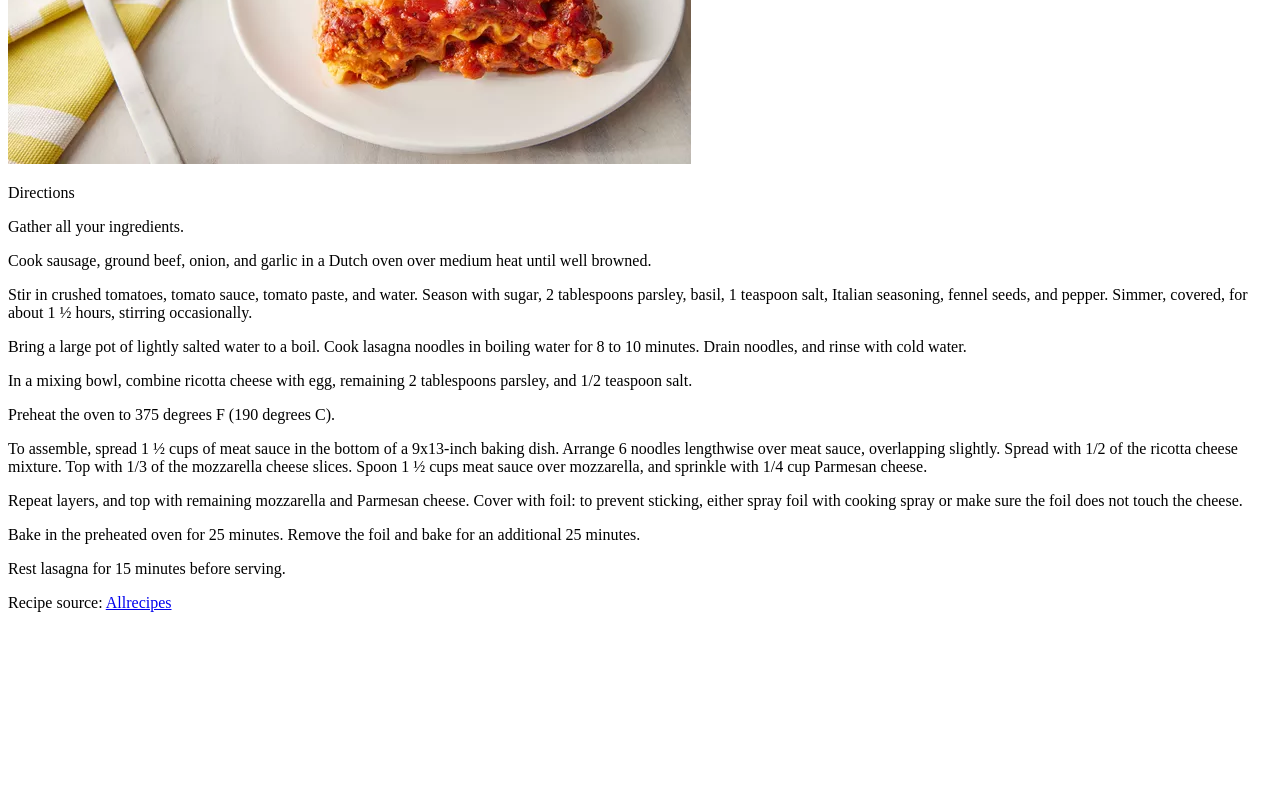
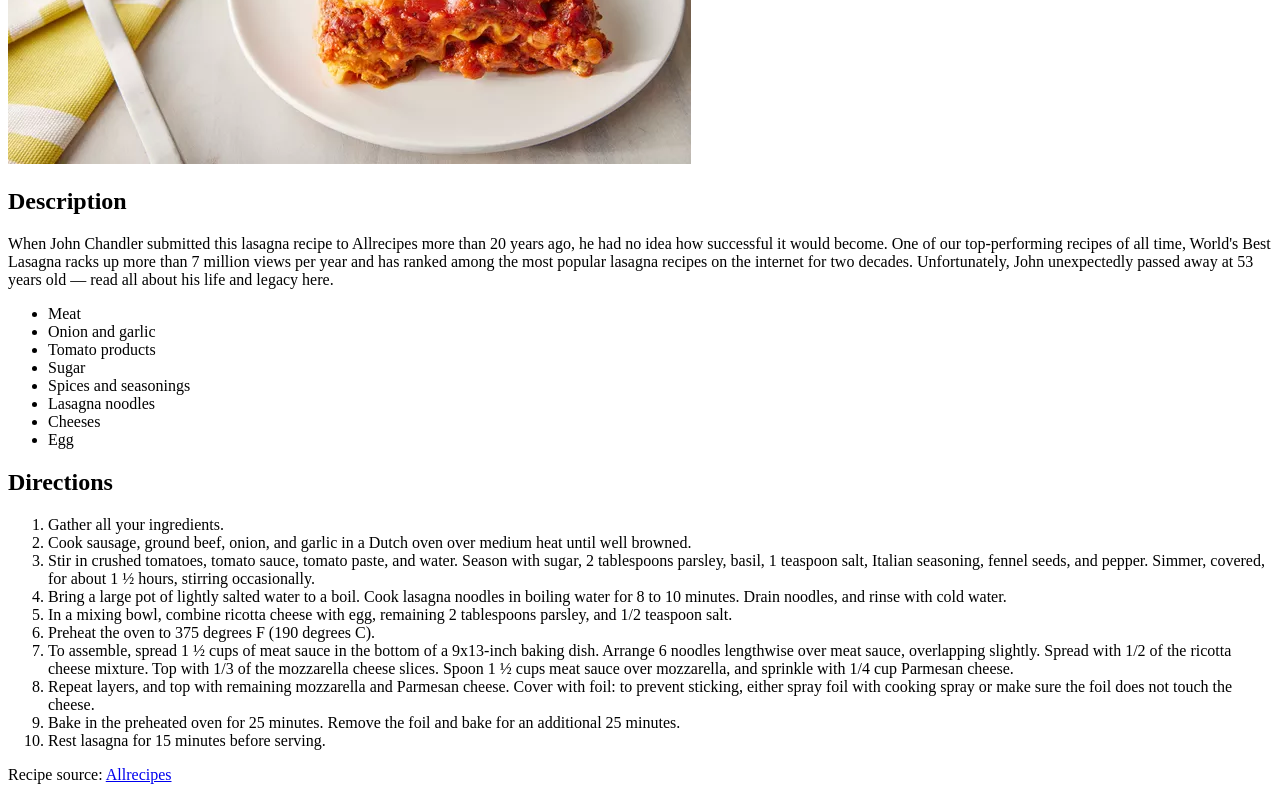
Before and after one commit to Andrstancu/odin-recipes, a plain HTML site: page recipes/lasagna.html in a window 1280 px wide. Shown: the part 454-1254 px from the top of the page. Before the commit the page ends 1082 px from the top, so only its background shows below. Drawn offline with Linux system fonts and the light colour scheme.

Commit message:
Complete first recipe
What: meaningful entry because I finished the first recipe.
Why: to create the boilerplate for the next 2 recipes
that I will input.

```diff
--- a/recipes/lasagna.html
+++ b/recipes/lasagna.html
@@ -10,17 +10,33 @@
 
     <h1>World's Best Lasagna</h1>
     <img src="23600-worlds-best-lasagna-DDMFS-4x3-1196-24c5401652934ffb96d3d94bc9fbe2d7.webp" alt="A photo of the lasagna finished product">
-        <p>Directions</p>
-        <p>Gather all your ingredients.</p>
-        <p>Cook sausage, ground beef, onion, and garlic in a Dutch oven over medium heat until well browned.</p>
-        <p>Stir in crushed tomatoes, tomato sauce, tomato paste, and water. Season with sugar, 2 tablespoons parsley, basil, 1 teaspoon salt, Italian seasoning, fennel seeds, and pepper. Simmer, covered, for about 1 ½ hours, stirring occasionally.</p>
-        <p>Bring a large pot of lightly salted water to a boil. Cook lasagna noodles in boiling water for 8 to 10 minutes. Drain noodles, and rinse with cold water.</p>
-        <p>In a mixing bowl, combine ricotta cheese with egg, remaining 2 tablespoons parsley, and 1/2 teaspoon salt.</p>
-        <p>Preheat the oven to 375 degrees F (190 degrees C).</p>
-        <p>To assemble, spread 1 ½ cups of meat sauce in the bottom of a 9x13-inch baking dish. Arrange 6 noodles lengthwise over meat sauce, overlapping slightly. Spread with 1/2 of the ricotta cheese mixture. Top with 1/3 of the mozzarella cheese slices. Spoon 1 ½ cups meat sauce over mozzarella, and sprinkle with 1/4 cup Parmesan cheese.</p>
-        <p>Repeat layers, and top with remaining mozzarella and Parmesan cheese. Cover with foil: to prevent sticking, either spray foil with cooking spray or make sure the foil does not touch the cheese.</p>
-        <p>Bake in the preheated oven for 25 minutes. Remove the foil and bake for an additional 25 minutes.</p>
-        <p>Rest lasagna for 15 minutes before serving.</p>
-        <p>Recipe source: <a href="https://www.allrecipes.com/recipe/23600/worlds-best-lasagna/">Allrecipes</a></p>
-</body>
+    <h2>Description</h2>
+    <p>When John Chandler submitted this lasagna recipe to Allrecipes more than 20 years ago, he had no idea how successful it would become. One of our top-performing recipes of all time, World's Best Lasagna racks up more than 7 million views per year and has ranked among the most popular lasagna recipes on the internet for two decades. Unfortunately, John unexpectedly passed away at 53 years old — read all about his life and legacy here.</p>
+    <ul>
+        <li>Meat</li>
+        <li>Onion and garlic</li>
+        <li>Tomato products</li>
+        <li>Sugar</li>
+        <li>Spices and seasonings</li>
+        <li>Lasagna noodles</li>
+        <li>Cheeses</li>
+        <li>Egg</li>
+    </ul>
+    <h2>Directions</h2>
+    <ol>
+        <li>Gather all your ingredients.</li>
+        <li>Cook sausage, ground beef, onion, and garlic in a Dutch oven over medium heat until well browned.</li>
+        <li>Stir in crushed tomatoes, tomato sauce, tomato paste, and water. Season with sugar, 2 tablespoons parsley, basil, 1 teaspoon salt, Italian seasoning, fennel seeds, and pepper. Simmer, covered, for about 1 ½ hours, stirring occasionally.</li>
+        <li>Bring a large pot of lightly salted water to a boil. Cook lasagna noodles in boiling water for 8 to 10 minutes. Drain noodles, and rinse with cold water.</li>
+        <li>In a mixing bowl, combine ricotta cheese with egg, remaining 2 tablespoons parsley, and 1/2 teaspoon salt.</li>
+        <li>Preheat the oven to 375 degrees F (190 degrees C).</li>
+        <li>To assemble, spread 1 ½ cups of meat sauce in the bottom of a 9x13-inch baking dish. Arrange 6 noodles lengthwise over meat sauce, overlapping slightly. Spread with 1/2 of the ricotta cheese mixture. Top with 1/3 of the mozzarella cheese slices. Spoon 1 ½ cups meat sauce over mozzarella, and sprinkle with 1/4 cup Parmesan cheese.</li>
+        <li>Repeat layers, and top with remaining mozzarella and Parmesan cheese. Cover with foil: to prevent sticking, either spray foil with cooking spray or make sure the foil does not touch the cheese.</li>
+        <li>Bake in the preheated oven for 25 minutes. Remove the foil and bake for an additional 25 minutes.</li>
+        <li>Rest lasagna for 15 minutes before serving.</li>
+
+
+    </ol>
+    <p>Recipe source: <a href="https://www.allrecipes.com/recipe/23600/worlds-best-lasagna/">Allrecipes</a></p>
+    </body>
 </html>
```
